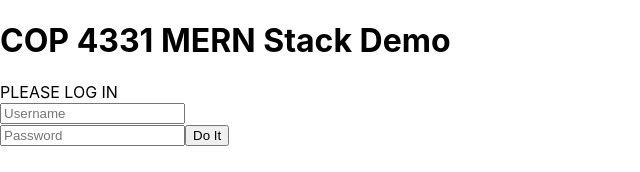
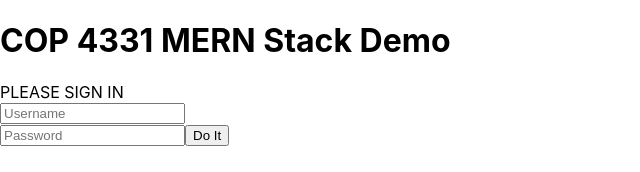
Before and after one commit to mdh099/big-project, a React (Create React App) app in the folder frontend/: page / in a window 1280 px wide. Shown: the top 172 px of the page, without its empty margins (0-640 px from the left). Built offline with nearby package versions, Linux system fonts and the light colour scheme.

Commit message:
commit 1

```diff
--- a/frontend/src/components/Login.js
+++ b/frontend/src/components/Login.js
@@ -51,7 +51,7 @@ function Login()
     return(
       <div id="loginDiv">
         <form onSubmit={doLogin}>
-        <span id="inner-title">PLEASE LOG IN</span><br />
+        <span id="inner-title">PLEASE SIGN IN</span><br />
         <input type="text" id="loginName" placeholder="Username" ref={(c) => loginName = c} /><br />
         <input type="password" id="loginPassword" placeholder="Password" ref={(c) => loginPassword = c} />
 
```
